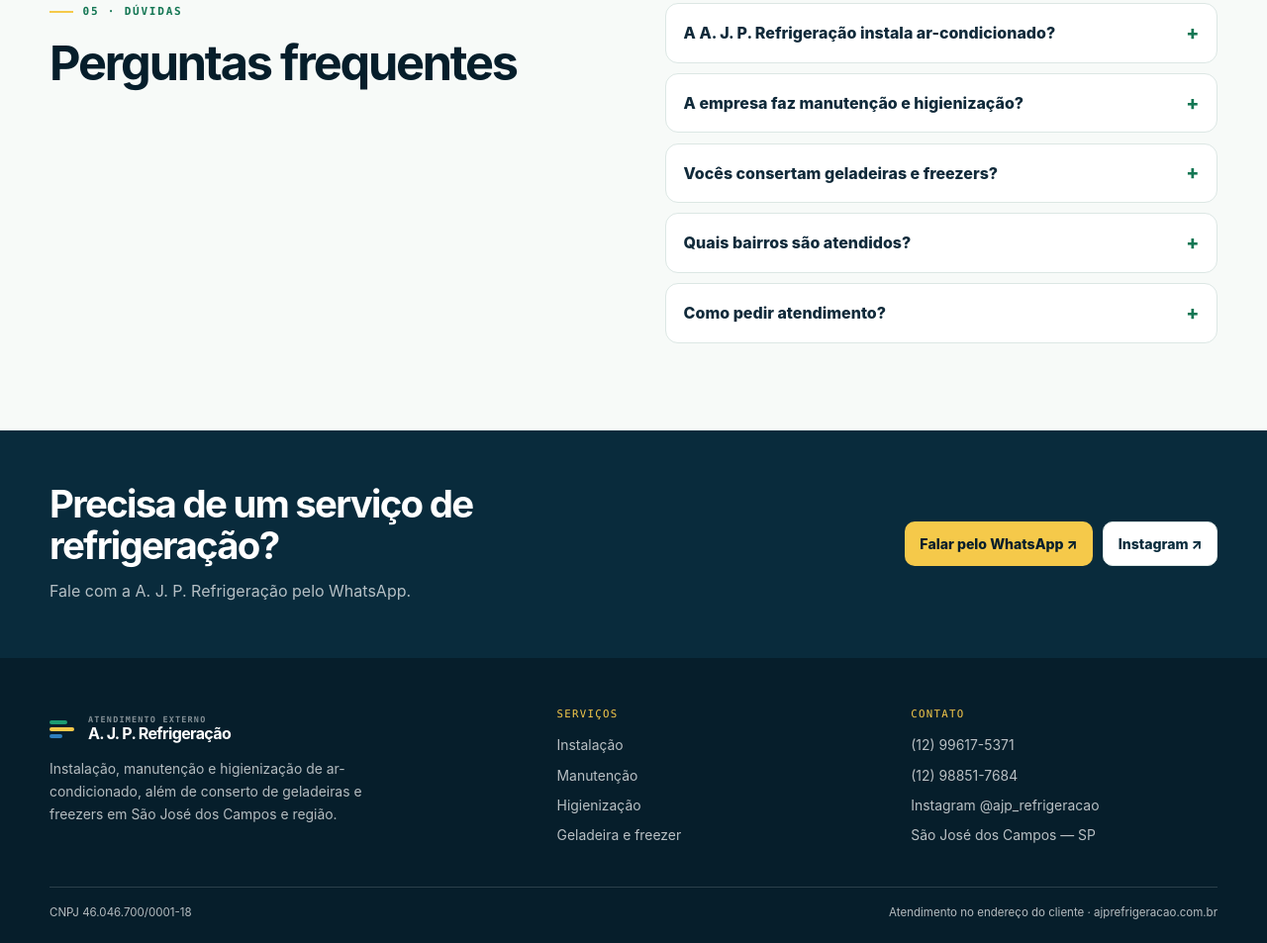
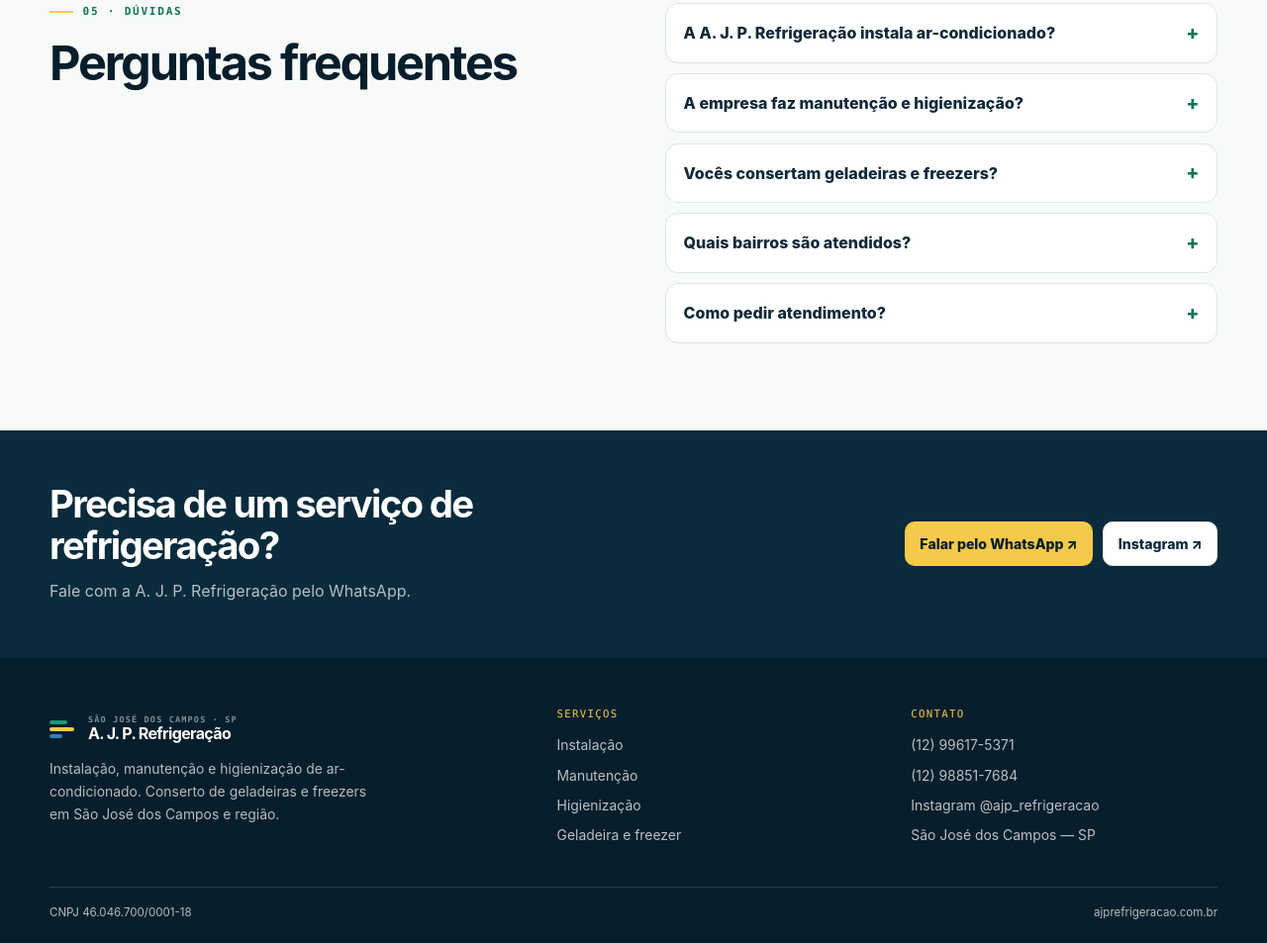
Before and after one commit to rafael-rsadigital/ajprefrigeracao, an Astro site: page / in a window 1280 px wide. Shown: the part 3055-4008 px from the top of the page at 99% size. Built offline with nearby package versions, Linux system fonts and the light colour scheme; Astro itself is replaced by a stand-in of ours.

Commit message:
Remover aviso desnecessário do rodapé

```diff
--- a/src/components/Footer.astro
+++ b/src/components/Footer.astro
@@ -7,9 +7,9 @@ import { company, services } from '../data/site';
       <div>
         <a class="brand" href="/" aria-label={`${company.name} — início`}>
           <span class="brand-mark" aria-hidden="true"><i></i><i></i><i></i></span>
-          <span class="brand-text"><small>atendimento externo</small><strong>A. J. P. Refrigeração</strong></span>
+          <span class="brand-text"><small>São José dos Campos · SP</small><strong>A. J. P. Refrigeração</strong></span>
         </a>
-        <p class="footer-copy">Instalação, manutenção e higienização de ar-condicionado, além de conserto de geladeiras e freezers em São José dos Campos e região.</p>
+        <p class="footer-copy">Instalação, manutenção e higienização de ar-condicionado. Conserto de geladeiras e freezers em São José dos Campos e região.</p>
       </div>
       <div>
         <p class="footer-title">Serviços</p>
@@ -29,7 +29,7 @@ import { company, services } from '../data/site';
     </div>
     <div class="footer-bottom">
       <span>CNPJ {company.cnpj}</span>
-      <span>Atendimento no endereço do cliente · <a href="/">ajprefrigeracao.com.br</a></span>
+      <span><a href="/">ajprefrigeracao.com.br</a></span>
     </div>
   </div>
 </footer>
```
